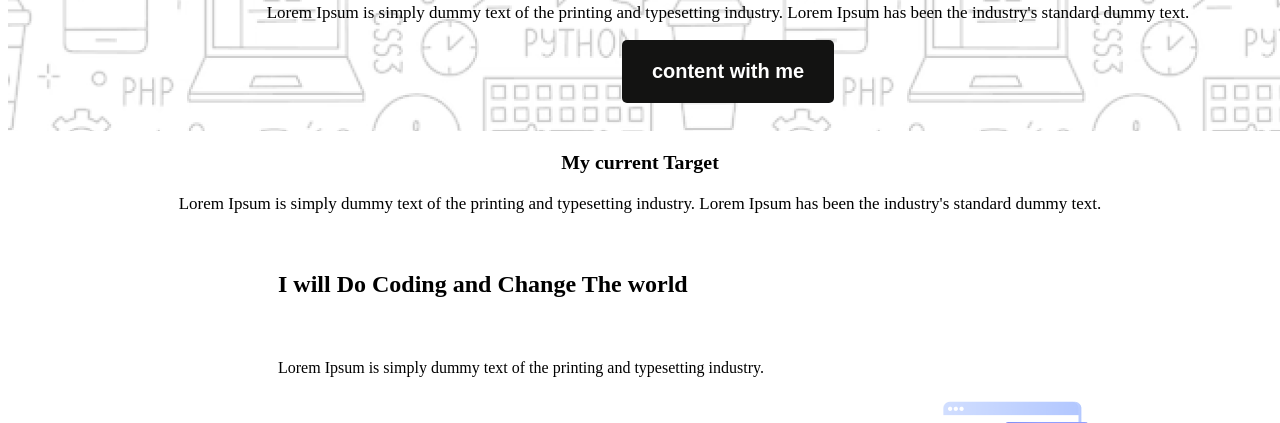
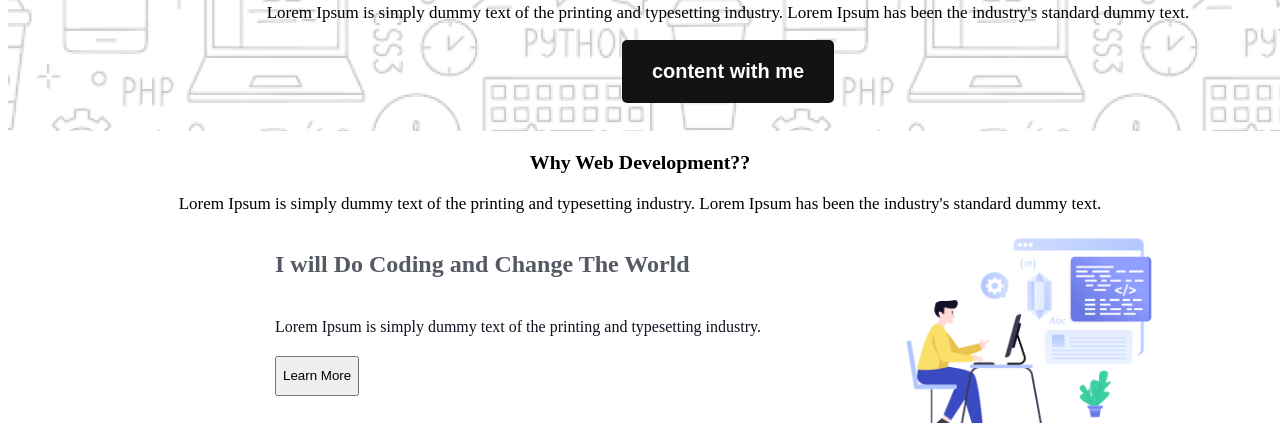
Before and after one commit to ritammandal-bit/Assignment--1-ritammandal, a plain HTML site: page index.html in a window 1280 px wide. Shown: the part 529-952 px from the top of the page. Drawn offline with Linux system fonts and the light colour scheme.

Commit message:
work done

```diff
--- a/index.html
+++ b/index.html
@@ -19,31 +19,25 @@
     <button class="btn">content with me</button>
   </div>
   </header>
-  <main class="main">
-    <div>
-    <div class="sub-title">
-      <h3>My current Target</h3>
-    </div>
-    <div>
-      <p class="sub-title">
+  <main>
+    <section id="section">
+      <div class="sub-title">
+        <h3>Why Web Development??</h3>
+      <p>
         Lorem Ipsum is simply dummy text of the printing and typesetting industry.
          Lorem Ipsum has been the industry's standard dummy text.
       </p>
-    </div>
-    <div class="st-passeg">
-      <h2>I will Do Coding and Change The
-        world</h2>
-    </div>
-    <div class="st-passeg">
-      <p>Lorem Ipsum is simply dummy text of the printing and typesetting industry.</p>
-    </div>
-   <div class="st-img">
-    <img  src="/assets/Layer_1.png" alt="">
-   </div>
-   <div>
-    <button class="nd-btn">Learn more</button>
-   </div>
-  </div>
+        </div>
+        <div class="world">
+          <h4>I will Do Coding and Change The World</h4>
+        </div>
+        <div class="industry">
+          <p>Lorem Ipsum is simply dummy text of the printing and typesetting industry.</p>
+
+        <button class="Learn-More">Learn More</button>
+        </div>
+        <img class="img" src="assets/Layer_1.png" alt="">
+      </section>
   </main>
   <footer>
 
--- a/styles.css/style.css
+++ b/styles.css/style.css
@@ -28,14 +28,38 @@
     background-repeat: no-repeat;
     background-position: top left,center;
 }
-.st-passeg{
-font-size: 16px;
-padding-top: 20px;
-padding-bottom: 5px;
-padding-left: 270px;
+.world{
+    color: rgba(13, 19, 33, 0.7);
+    font-family: Azeret Mono;
+    font-size: 24px;
+    font-weight: 700;
+    line-height: 36px;
+    letter-spacing: 0%;
+    text-align: left;
+    padding-left: 267px;
 }
-.st-img{
-    padding-left: 820px;
-    padding-top: 0px;
-
+.industry{
+    color: rgb(13, 19, 33);
+    font-family: Azeret Mono;
+    font-size: 16px;
+    font-weight: 400;
+    line-height: 26px;
+    letter-spacing: 0%;
+    text-align: left;
+    padding-left: 267px;
 }
+.img{
+    /* Group */
+position: absolute;
+width: 259.56px;
+height: 217.01px;
+left: 0.36%;
+right: -0.36%;
+top: 1.74%;
+bottom: -1.74%;
+padding-left: 900px;
+padding-top: 750px;
+}
+.Learn-More{
+    height: 40px;
+}
```
